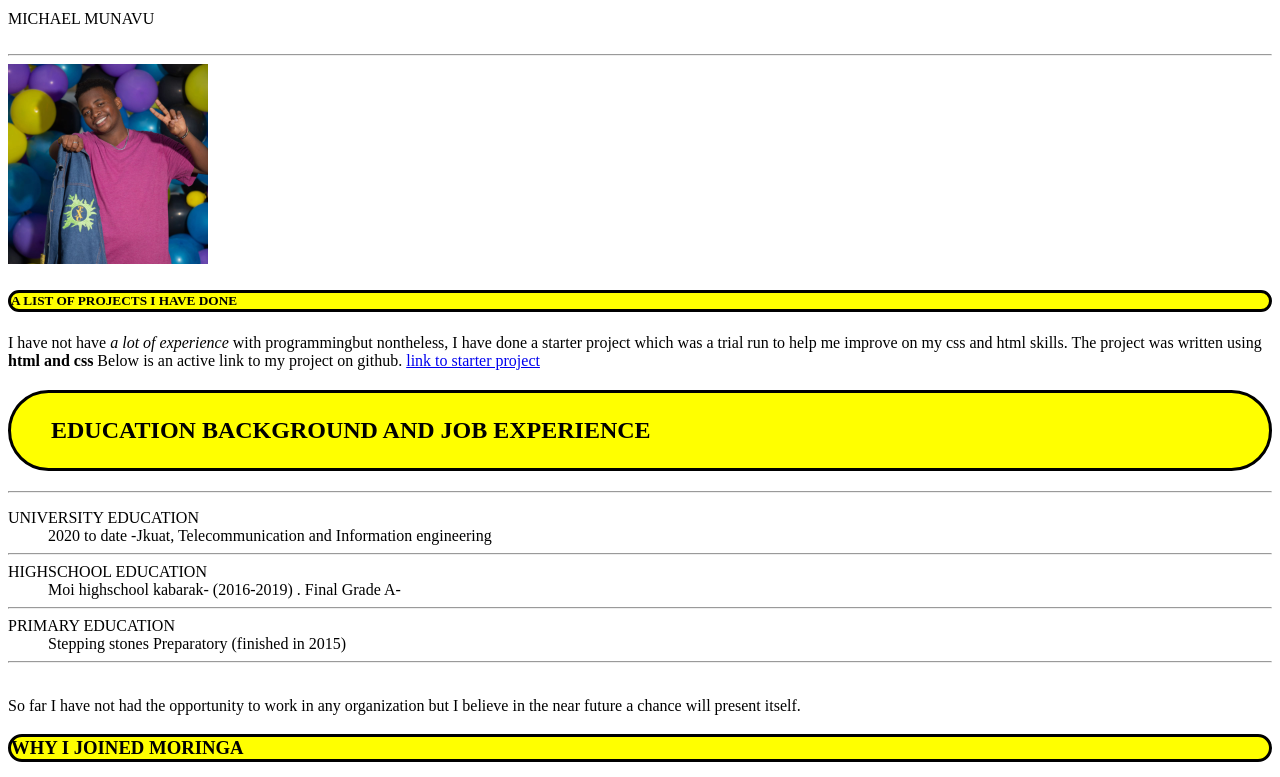
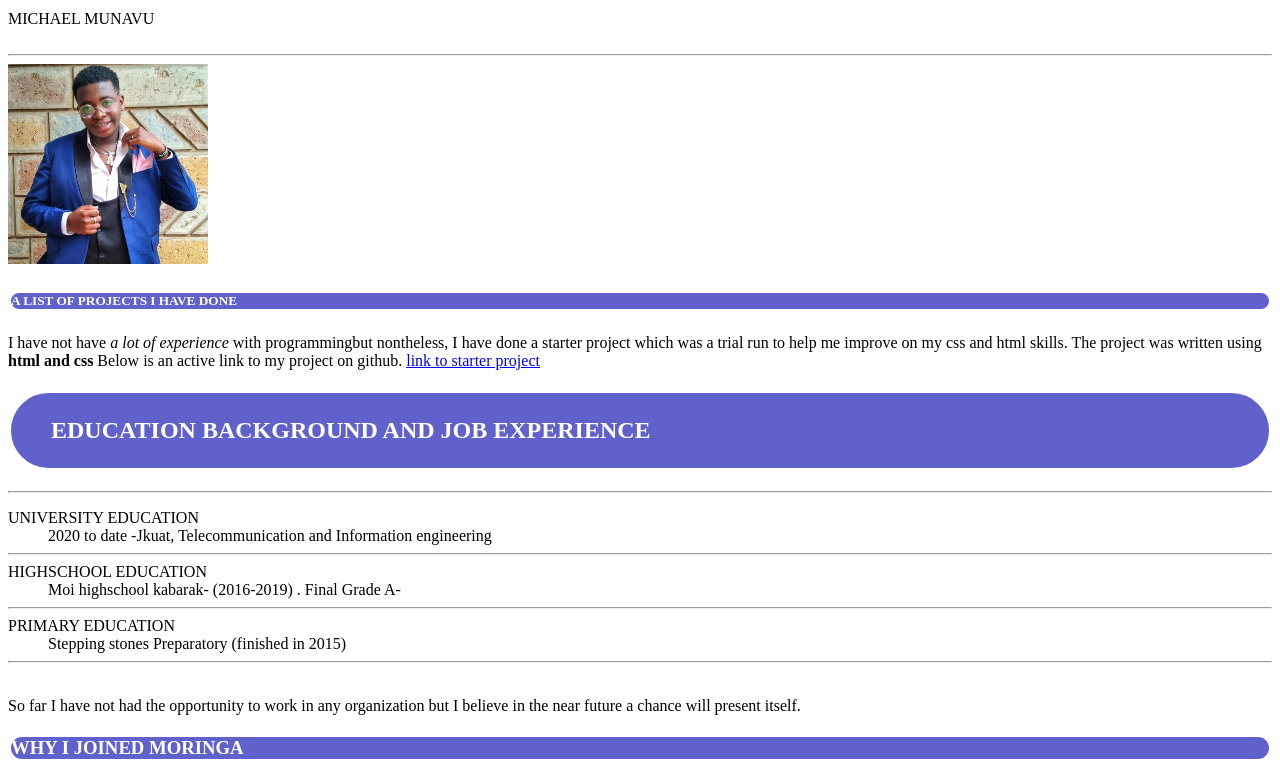
Before and after one commit to MICHAELMUNAVU83/MORINGA-PREP, a plain HTML site: page index.html in a window 1280 px wide. Shown: the part 102-879 px from the top of the page. Drawn offline with nearby package versions, Linux system fonts and the light colour scheme; files that its build step writes are made by us from their sources.

Commit message:
changed profile picture

```diff
--- a/index.html
+++ b/index.html
@@ -28,7 +28,7 @@
     <div class="picture">
 
 
-<img src="profile.jpeg" alt="my picture" height="200 px" width="200 px">
+<img src="suti.jpeg" alt="my picture" height="200 px" width="200 px">
 
     </div>
 
@@ -43,7 +43,7 @@
     The project was written using <strong>html and css</strong>
     Below is an active link to my project on github.
 
-    <a href="https://github.com/MICHAELMUNAVU83/trial"> link to starter project</a>
+    <a href="https://github.com/MICHAELMUNAVU83/trial">  link to starter project </a>
 
 
 
--- a/style.css
+++ b/style.css
@@ -1,6 +1,6 @@
 h1,h2,h3,h4,h5{
-    background-color: yellow;
-    opacity: 1.2;
+    background-color: rgb(97, 97, 204);
+    opacity: 1.0;
     border-style: solid;
     border-radius:50px ;
     opacity:4 percent;
@@ -9,6 +9,8 @@ h1,h2,h3,h4,h5{
     -moz-border-radius:50px ;
     -ms-border-radius:50px ;
     -o-border-radius:50px ;
+
+    color: white;
 }
 head{font-size: 50px;}
 
```
Also changed, not shown: README.md, suti.jpeg (added).
